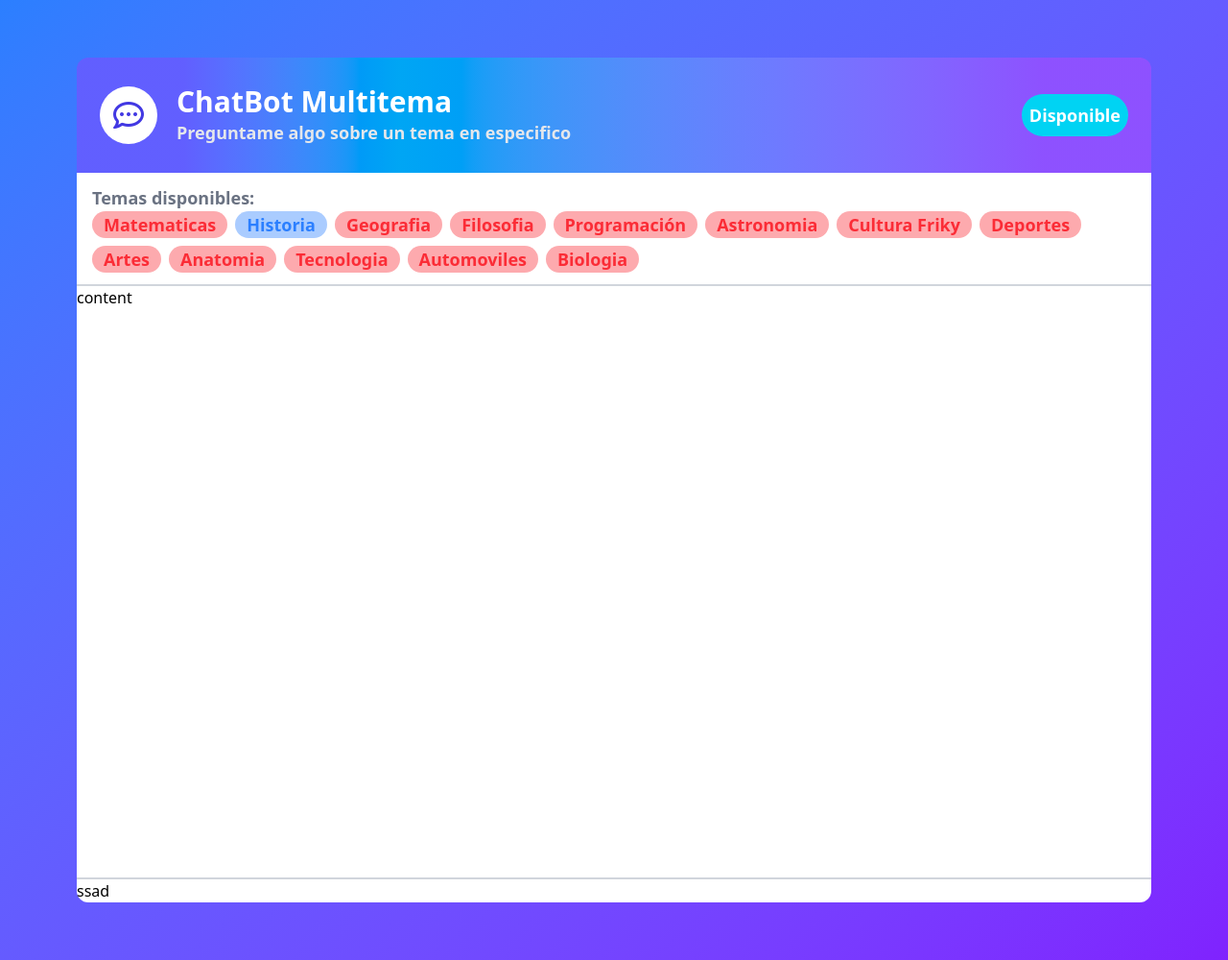
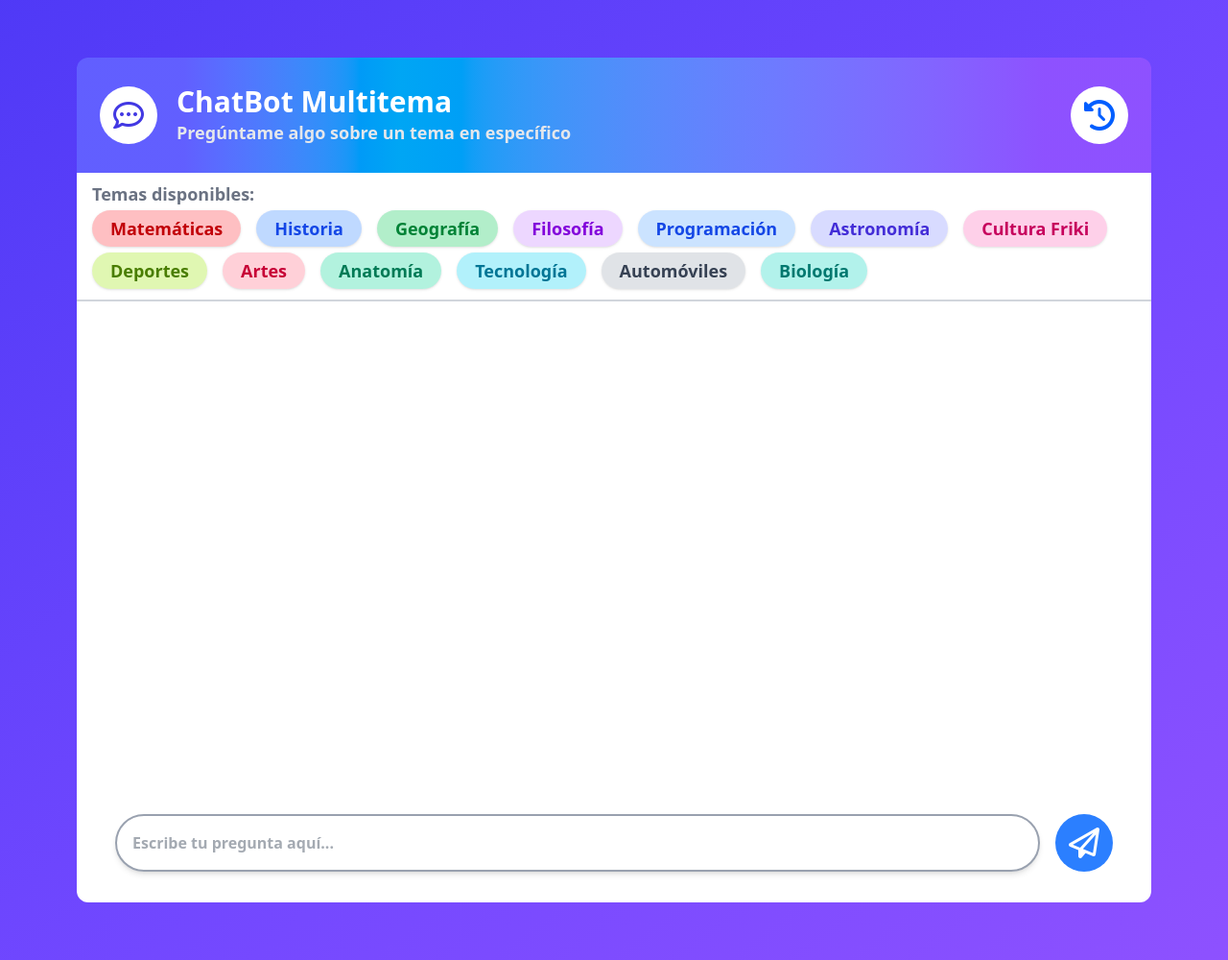
Before and after one commit to JossPolanco/Chatbot, a Flask app: page / in a window 1280 px wide. Shown: the whole page at 96% size. Run offline with Flask 3, Linux system fonts and the light colour scheme.

Commit message:
- Fix text. - Update styles and base.

```diff
--- a/app/templates/index.html
+++ b/app/templates/index.html
@@ -11,103 +11,110 @@
             </div>
             <div>
                 <h1 class="text-white font-bold text-3xl">ChatBot Multitema</h1>
-                <span class="text-gray-200 font-bold text-lg">Preguntame algo sobre un tema en especifico</span>
+                <span class="text-gray-200 font-bold text-lg">Pregúntame algo sobre un tema en específico</span>
             </div>
         </div>
-        <div>
-            <h2 class="bg-cyan-400 p-2 rounded-full text-white font-bold text-lg">Disponible</h2>
+        <div id="history" class="flex size-15 bg-white justify-center items-center rounded-full transition-transform will-change-transform hover:scale-105">
+            <i class="fa-solid fa-clock-rotate-left fa-2xl" style="color: #005eff;"></i>
         </div>
     </header>
-    <div class="flex flex-col px-4 py-3 text-lg border-b-2 border-gray-300">
+    <div class="flex flex-col px-4 py-2 text-lg border-b-2 border-gray-300">
         <div>
-            <h1 class="font-bold text-gray-500">Temas disponibles:</h1>
+            <h1 class="font-bold text-gray-500 mb-2">Temas disponibles:</h1>
         </div>
-        <div class="flex flex-wrap gap-2 font-bold">
+        <div class="flex flex-wrap gap-4 font-bold pb-2">
             <div>
-                <input type="checkbox" class="topic peer hidden" id="matematicas">
-                <label for="matematicas" class="text-center transform peer-checked:border-3 peer-checked:border-red-500 bg-red-500/40 text-red-500 py-0.5 px-3 rounded-full">
-                    <span>Matematicas</span>
+                <input type="radio" class="topic peer hidden" id="matematicas" name="topic" value="matematicas">
+                <label for="matematicas" class="text-center border-3 border-transparent peer-checked:border-red-700 bg-red-500/30 text-red-700 py-1 px-4 rounded-full peer-checked:shadow-md  shadow cursor-pointer transition-transform will-change-transform hover:scale-105">
+                    <span>Matemáticas</span>
                 </label>
             </div>
             <div>
-                <input type="checkbox" class="topic peer hidden" id="historia">
-                <label for="historia" class="text-center transform peer-checked:border-3 peer-checked:border-blue-500 bg-blue-500/40 text-blue-500 py-0.5 px-3 rounded-full">
+                <input type="radio" class="topic peer hidden" id="historia" name="topic" value="historia">
+                <label for="historia" class="text-center border-3 border-transparent transform peer-checked:border-blue-700 bg-blue-500/30 text-blue-700 py-1 px-4 rounded-full transition peer-checked:shadow-md hover:scale-105 shadow cursor-pointer">
                     <span>Historia</span>
                 </label>
             </div>
             <div>
-                <input type="checkbox" class="topic peer hidden" id="geografia">
-                <label for="geografia" class="text-center transform peer-checked:border-3 peer-checked:border-red-500 bg-red-500/40 text-red-500 py-0.5 px-3 rounded-full">
-                    <span>Geografia</span>
+                <input type="radio" class="topic peer hidden" id="geografia" name="topic" value="geografia">
+                <label for="geografia" class="text-center border-3 border-transparent transform peer-checked:border-green-700 bg-green-500/30 text-green-700 py-1 px-4 rounded-full transition peer-checked:shadow-md hover:scale-105 shadow cursor-pointer">
+                    <span>Geografía</span>
                 </label>
             </div>
             <div>
-                <input type="checkbox" class="topic peer hidden" id="filosofia">
-                <label for="filosofia" class="text-center transform peer-checked:border-3 peer-checked:border-red-500 bg-red-500/40 text-red-500 py-0.5 px-3 rounded-full">
-                    <span>Filosofia</span>
+                <input type="radio" class="topic peer hidden" id="filosofia" name="topic" value="filosofia">
+                <label for="filosofia" class="text-center border-3 border-transparent transform peer-checked:border-purple-700 bg-purple-400/30 text-purple-700 py-1 px-4 rounded-full transition peer-checked:shadow-md hover:scale-105 shadow cursor-pointer">
+                    <span>Filosofía</span>
                 </label>
             </div>
             <div>
-                <input type="checkbox" class="topic peer hidden" id="programacion">
-                <label for="programacion" class="text-center transform peer-checked:border-3 peer-checked:border-red-500 bg-red-500/40 text-red-500 py-0.5 px-3 rounded-full">
+                <input type="radio" class="topic peer hidden" id="programacion" name="topic" value="programacion">
+                <label for="programacion" class="text-center border-3 border-transparent transform peer-checked:border-blue-700 bg-blue-400/30 text-blue-700 py-1 px-4 rounded-full transition peer-checked:shadow-md hover:scale-105 shadow cursor-pointer">
                     <span>Programación</span>
                 </label>
             </div>
             <div>
-                <input type="checkbox" class="topic peer hidden" id="astronomia">
-                <label for="astronomia" class="text-center transform peer-checked:border-3 peer-checked:border-red-500 bg-red-500/40 text-red-500 py-0.5 px-3 rounded-full">
-                    <span>Astronomia</span>
+                <input type="radio" class="topic peer hidden" id="astronomia" name="topic" value="astronomia">
+                <label for="astronomia" class="text-center border-3 border-transparent transform peer-checked:border-indigo-700 bg-indigo-400/30 text-indigo-700 py-1 px-4 rounded-full transition peer-checked:shadow-md hover:scale-105 shadow cursor-pointer">
+                    <span>Astronomía</span>
                 </label>
             </div>
             <div>
-                <input type="checkbox" class="topic peer hidden" id="cultura_friky">
-                <label for="cultura_friky" class="text-center transform peer-checked:border-3 peer-checked:border-red-500 bg-red-500/40 text-red-500 py-0.5 px-3 rounded-full">
-                    <span>Cultura Friky</span>
+                <input type="radio" class="topic peer hidden" id="cultura_friky" name="topic" value="cultura_friky">
+                <label for="cultura_friky" class="text-center border-3 border-transparent transform peer-checked:border-pink-700 bg-pink-400/30 text-pink-700 py-1 px-4 rounded-full transition peer-checked:shadow-md hover:scale-105 shadow cursor-pointer">
+                    <span>Cultura Friki</span>
                 </label>
             </div>
             <div>
-                <input type="checkbox" class="topic peer hidden" id="deportes">
-                <label for="deportes" class="text-center transform peer-checked:border-3 peer-checked:border-red-500 bg-red-500/40 text-red-500 py-0.5 px-3 rounded-full">
+                <input type="radio" class="topic peer hidden" id="deportes" name="topic" value="deportes">
+                <label for="deportes" class="text-center border-3 border-transparent transform peer-checked:border-lime-700 bg-lime-400/30 text-lime-700 py-1 px-4 rounded-full transition peer-checked:shadow-md hover:scale-105 shadow cursor-pointer">
                     <span>Deportes</span>
                 </label>
             </div>
             <div>
-                <input type="checkbox" class="topic peer hidden" id="artes">
-                <label for="artes" class="text-center transform peer-checked:border-3 peer-checked:border-red-500 bg-red-500/40 text-red-500 py-0.5 px-3 rounded-full">
+                <input type="radio" class="topic peer hidden" id="artes" name="topic" value="artes">
+                <label for="artes" class="text-center border-3 border-transparent transform peer-checked:border-rose-700 bg-rose-400/30 text-rose-700 py-1 px-4 rounded-full transition peer-checked:shadow-md hover:scale-105 shadow cursor-pointer">
                     <span>Artes</span>
                 </label>
             </div>
             <div>
-                <input type="checkbox" class="topic peer hidden" id="anatomia">
-                <label for="anatomia" class="text-center transform peer-checked:border-3 peer-checked:border-red-500 bg-red-500/40 text-red-500 py-0.5 px-3 rounded-full">
-                    <span>Anatomia</span>
+                <input type="radio" class="topic peer hidden" id="anatomia" name="topic" value="anatomia">
+                <label for="anatomia" class="text-center border-3 border-transparent transform peer-checked:border-emerald-700 bg-emerald-400/30 text-emerald-700 py-1 px-4 rounded-full transition peer-checked:shadow-md hover:scale-105 shadow cursor-pointer">
+                    <span>Anatomía</span>
                 </label>
             </div>
             <div>
-                <input type="checkbox" class="topic peer hidden" id="tecnologia">
-                <label for="tecnologia" class="text-center transform peer-checked:border-3 peer-checked:border-red-500 bg-red-500/40 text-red-500 py-0.5 px-3 rounded-full">
-                    <span>Tecnologia</span>
+                <input type="radio" class="topic peer hidden" id="tecnologia" name="topic" value="tecnologia">
+                <label for="tecnologia" class="text-center border-3 border-transparent transform peer-checked:border-cyan-700 bg-cyan-400/30 text-cyan-700 py-1 px-4 rounded-full transition peer-checked:shadow-md hover:scale-105 shadow cursor-pointer">
+                    <span>Tecnología</span>
                 </label>
             </div>
             <div>
-                <input type="checkbox" class="topic peer hidden" id="automoviles">
-                <label for="automoviles" class="text-center transform peer-checked:border-3 peer-checked:border-red-500 bg-red-500/40 text-red-500 py-0.5 px-3 rounded-full">
-                    <span>Automoviles</span>
+                <input type="radio" class="topic peer hidden" id="automoviles" name="topic" value="automoviles">
+                <label for="automoviles" class="text-center border-3 border-transparent transform peer-checked:border-gray-700 bg-gray-400/30 text-gray-700 py-1 px-4 rounded-full transition peer-checked:shadow-md hover:scale-105 shadow cursor-pointer">
+                    <span>Automóviles</span>
                 </label>
             </div>
             <div>
-                <input type="checkbox" class="topic peer hidden" id="biologia">
-                <label for="biologia" class="text-center transform peer-checked:border-3 peer-checked:border-red-500 bg-red-500/40 text-red-500 py-0.5 px-3 rounded-full">
-                    <span>Biologia</span>
+                <input type="radio" class="topic peer hidden" id="biologia" name="topic" value="biologia">
+                <label for="biologia" class="text-center border-3 border-transparent transform peer-checked:border-teal-700 bg-teal-400/30 text-teal-700 py-1 px-4 rounded-full transition peer-checked:shadow-md hover:scale-105 shadow cursor-pointer">
+                    <span>Biología</span>
                 </label>
             </div>
         </div>
     </div>
-    <main class="flex-1 h-max">
-        content
+    <main class="flex-1 h-max" id="chat_container">
+
     </main>
-    <footer class="border-t-2 border-gray-300">
-        ssad
+    <footer class="py-8 px-10">
+        <div class="flex gap-4">
+            <div class="flex-1">
+                <input class="w-full border-2 border-gray-400 rounded-full p-4 font-bold text-gray-600 focus:outline-sky-500 shadow-md" type="text" placeholder="Escribe tu pregunta aquí...">
+            </div>
+            <div class="flex size-15 bg-blue-500 rounded-full justify-center items-center transition-transform will-change-transform hover:scale-105">
+                <i class="fa-regular fa-paper-plane fa-2x" style="color: #ffffff;"></i>
+            </div>
+        </div>
     </footer>
 </div>
 {% endblock %}
--- a/app/templates/layout/base.html
+++ b/app/templates/layout/base.html
@@ -7,7 +7,7 @@
     <script src="https://cdn.jsdelivr.net/npm/@tailwindcss/browser@4"></script>
     <title>{% block title %}{% endblock %}</title>
 </head>
-<body class="bg-linear-to-br from-blue-500 to-violet-600 flex flex-col min-h-screen ">
+<body class="bg-linear-to-br from-indigo-600 to-violet-500 flex flex-col min-h-screen ">
     <header class="w-screen">{% block header %}{% endblock %}</header>
 
     <main class="flex py-15 px-15 justify-center items-center">{% block main %}{% endblock %}</main>
```
